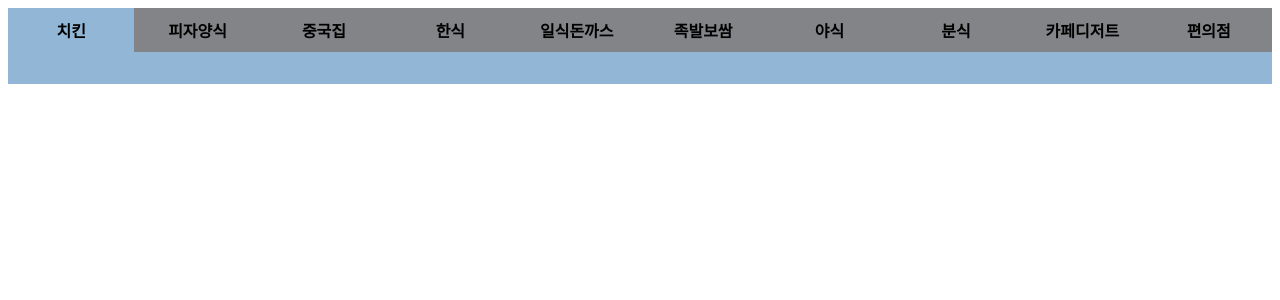
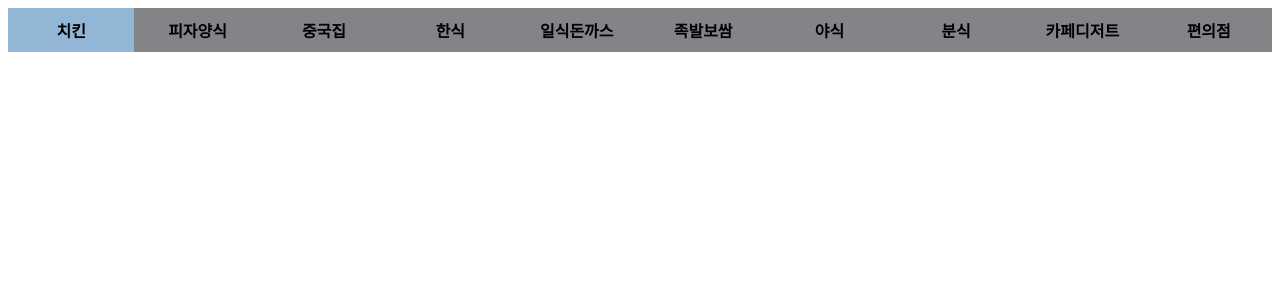
Before and after one commit to haan823/One_for_One, a Django app: page /new/detail/ in a window 1280 px wide. Shown: the top 300 px of the page. Run offline with Django 3.2, Linux system fonts and the light colour scheme; a user stored in the database is signed in; tables that the repository leaves empty hold one stand-in row (values such as "Sample post"); parts of the project's set-up code (start-up, migrations or seed data) failed here and were passed over; some libraries are stand-ins or nearby versions; some web fonts are replaced.

Commit message:
# 모르겠당

```diff
--- a/account/templates/signup.html
+++ b/account/templates/signup.html
@@ -138,7 +138,7 @@
 
 
                 <div class="container-login100-form-btn m-t-17">
-                    <button type='button' class="login100-form-btn" onclick="real_submit()">
+                    <button type='button' class="login100-form-btn" onclick="real_submit();">
                         Submit
                     </button>
                 </div>
@@ -184,6 +184,7 @@
                             alert("올바른 형태로 정보를 입력해주세요.")
                         } else {
                             document.signup_form.submit()
+                            alert('입력하신 이메일로 url을 전송하였습니다.')
                         }
                     }
 
--- a/account/views.py
+++ b/account/views.py
@@ -74,7 +74,7 @@ def signup(request, pk):
                                 'url을 클릭하면 인증됩니다.' + 'http://127.0.0.1:8000/account/active/' + user.last_name,
                                 to=[email])
             mail.send()
-            return render(request, 'notify.html')
+            return redirect('core:main')
         else:
             return render(request, 'signup.html', {'message': '비밀번호가 일치하지 않습니다.', 'pk': request.GET.pk})
     else:
--- a/core/templates/core/choice_detail.html
+++ b/core/templates/core/choice_detail.html
@@ -18,8 +18,12 @@
             opener.document.getElementById("pInput4").value = d
             opener.document.getElementById("pInput5").value = e
         }
+
+
     </script>
 
+    {% load static %}
+    <link rel="stylesheet" href="{% static 'font.css' %}">
     <style>
         .tabs {
             display: flex;
@@ -45,7 +49,7 @@
             width: 100%;
             display: none;
             padding: 1rem;
-            background: #92B6D5;
+            background: white;
         }
 
         .tabs input[type="radio"] {
@@ -62,7 +66,7 @@
         }
     </style>
 </head>
-<body>
+    <body style="font-family: BMDOHYEON_ttf">
 <div class="tabs">
     {% for cat in cat_list %}
         {% if cat == '치킨' %}
@@ -74,13 +78,14 @@
         {% endif %}
 
 
-        <div class="tab">
+        <div class="tab" style="width: 100%; margin: 0; padding: 0;">
             <form id="childForm" action="{% url 'core:match_new' %}" method="POST">
+                <div style="display: flex; flex-wrap: wrap; width: auto; margin: 0 auto;">
                     {% for s in stores_univ %}
                         {% csrf_token %}
                         {% if s.cat_name == cat %}
                             <div class="card mb-3"
-                             style="width: 500px; border: 2px solid black; text-align: center; display: inline-block">
+                                 style="width: 20%; box-sizing: border-box; border: 1px solid black; text-align: center; justify-content: center;">
                                 <div class="row no-gutters">
                                     <div class="col-md-4">
                                         <input type="image" id='cInput3{{ s.id }}' src="{{ s.logo }}" width="100px" ,
@@ -100,7 +105,7 @@
                                             {#                                                <p id="del_time" class="card-text">{{ s.del_time }}</p>#}
                                             <input type="text" id="cInput4{{ s.id }}" value="{{ s.pk }}" hidden>
                                             <p id="store_url" class="card-text"><small class="text-muted">
-                                            <button onclick="window.open('{{ s.store_url }}', '네이버1', 'width=1200, height=1200, toolbar=yes, menubar=yes, scrollbars=yes, resizable=yes'); return false;">
+                                                <button class='btn btn-secondary' onclick="window.open('{{ s.store_url }}', '네이버1', 'width=1200, height=1200, toolbar=yes, menubar=yes, scrollbars=yes, resizable=yes'); return false;">
                                                     페이지로
                                                     이동
                                                 </button>
@@ -116,6 +121,8 @@
                         {% endif %}
 
                     {% endfor %}
+                </div>
+
                 {#                <div class="pagination">#}
                 {#    <span class="step-links">#}
                 {#        {% if contacts.has_previous %}#}
@@ -133,7 +140,6 @@
                 {#        {% endif %}#}
                 {#    </span>#}
                 {#                </div>#}
-
 
 
                 {#                {% if stores_in_page.has_previous %}#}
--- /dev/null
+++ b/static/font.css
@@ -0,0 +1,19 @@
+@font-face {
+    font-family: BMDOHYEON_ttf;
+    src: url('fonts/BMDOHYEON_ttf.ttf');
+}
+
+@font-face {
+    font-family: BMHANNAAir_ttf;
+    src: url('fonts/BMHANNAAir_ttf.ttf');
+}
+
+@font-face {
+    font-family: BMHANNAPro;
+    src: url('fonts/BMHANNAPro.ttf');
+}
+
+@font-face {
+    font-family: BMYEONSUNG_ttf;
+    src: url('fonts/BMYEONSUNG_ttf.ttf');
+}
```
Also changed, not shown: crawling/crawling_menu.py (+6 -6 lines), 4 other files. Lines whose indentation alone changed are shown as unchanged.
